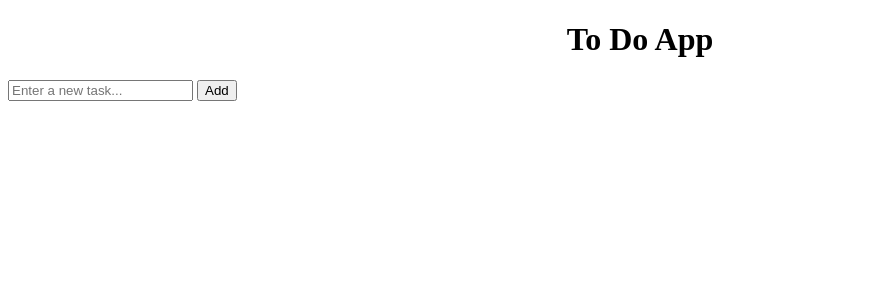
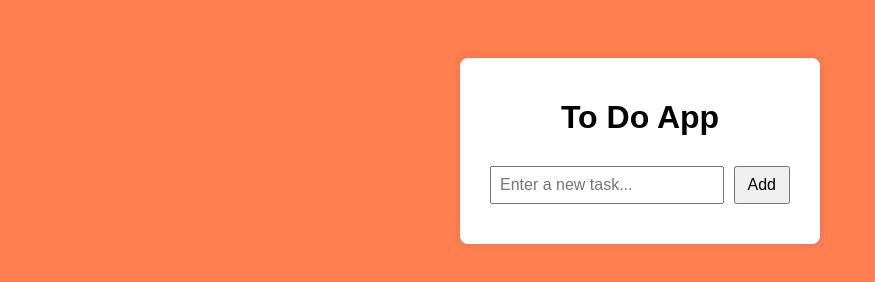
Before and after one commit to JonnyDdesign/js-todo-practice, a plain HTML site: page index.html in a window 1280 px wide. Shown: the whole page, without its empty margins (0-875 px from the left). Drawn offline with Linux system fonts and the light colour scheme.

Commit message:
Created some styling for the app

```diff
--- a/styles.css
+++ b/styles.css
@@ -1,3 +1,45 @@
+body {
+    font-family: Arial, Helvetica, sans-serif;
+    background-color: #ff7f50;
+    display: flex;
+    justify-content: center;
+    align-items: flex-start;
+    padding-top: 50px;
+    height: 100vh;
+}
+
+.container {
+    background-color: #ffffff;
+    padding: 20px 30px;
+    border-radius: 8px;
+    box-shadow: 0 0 10px rgba(0, 0, 0, 0.1);
+    width: 300px;
+}
+
 h1 {
     text-align: center;
+    margin-bottom: 30px;
 }
+
+.input-group {
+    display: flex;
+    gap: 10px;
+}
+
+input[type="text"] {
+    flex: 1;
+    padding: 8px;
+    font-size: 16px;
+}
+
+button {
+    padding: 8px 12px;
+    font-size: 16px;
+    cursor: pointer;
+}
+
+ul {
+    list-style-type: none;
+    padding: 0;
+    margin-top: 20px;
+}
```
